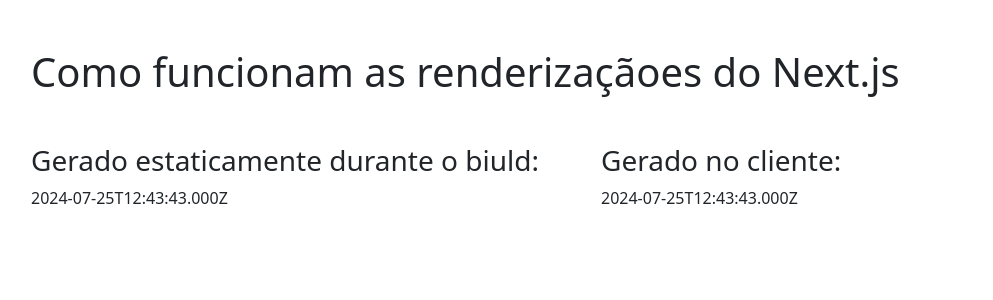
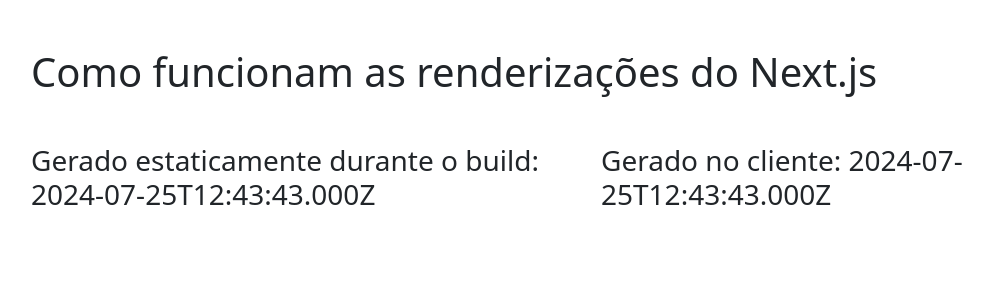
Before and after one commit to hudson-sales/Black-Nextjs, a Next.js app: page /static in a window 1280 px wide. Shown: the top 300 px of the page, without its empty margins (51-1044 px from the left). Built offline with nearby package versions, Linux system fonts and the light colour scheme; no server answers.

Commit message:
Paginas estaticas no Nextjs

```diff
--- a/src/pages/static.tsx
+++ b/src/pages/static.tsx
@@ -1,9 +1,11 @@
-import { NextPage, GetStaticProps } from "next";
-import { ReactNode, useEffect, useState } from "react";
-import { Col, Container, Row } from "react-bootstrap";
+// pages/static.tsx
 
-interface ApiResponse {
-    name:string
+import { NextPage, GetStaticProps } from "next"
+import { useEffect, useState, ReactNode } from "react"
+import { Col, Container, Row } from "react-bootstrap"
+
+type ApiResponse = {
+  name: string
   timestamp: Date
 }
 
@@ -21,36 +23,38 @@
     children?: ReactNode
     staticData?: ApiResponse
   }) => {
-
   const [clientSideData, setClientSideData] = useState<ApiResponse>()
 
   useEffect(() => {
     fetchData()
-    },[])
+  }, [])
 
   const fetchData = async () => {
-        const data = await fetch("/api/hello").then(res => res.json())
+    const data = await fetch(`/api/hello`).then(res => res.json())
     setClientSideData(data)
   }
 
-
   return (
     <Container>
-            <h1 className="my-5">Como funcionam as renderizaçãoes do Next.js</h1>
+      <h1 className="my-5">
+        Como funcionam as renderizações do Next.js
+      </h1>
 
       <Row>
         <Col>
-                    <h3>Gerado estaticamente durante o biuld:</h3>
-                    <p>{props.staticData?.timestamp.toString()}</p>
+          <h3>
+          Gerado estaticamente durante o build: {props.staticData?.timestamp.toString()}
+          </h3>
         </Col>
+
         <Col>
-                    <h3>Gerado no cliente:</h3>
-                    <p>{clientSideData?.timestamp.toString()}</p>
+          <h3>
+            Gerado no cliente: {clientSideData?.timestamp.toString()}
+          </h3>
         </Col>
       </Row>
     </Container>
-
   )
 }
 
-export default Static;
+export default Static
```
Lines whose indentation alone changed are shown as unchanged.
